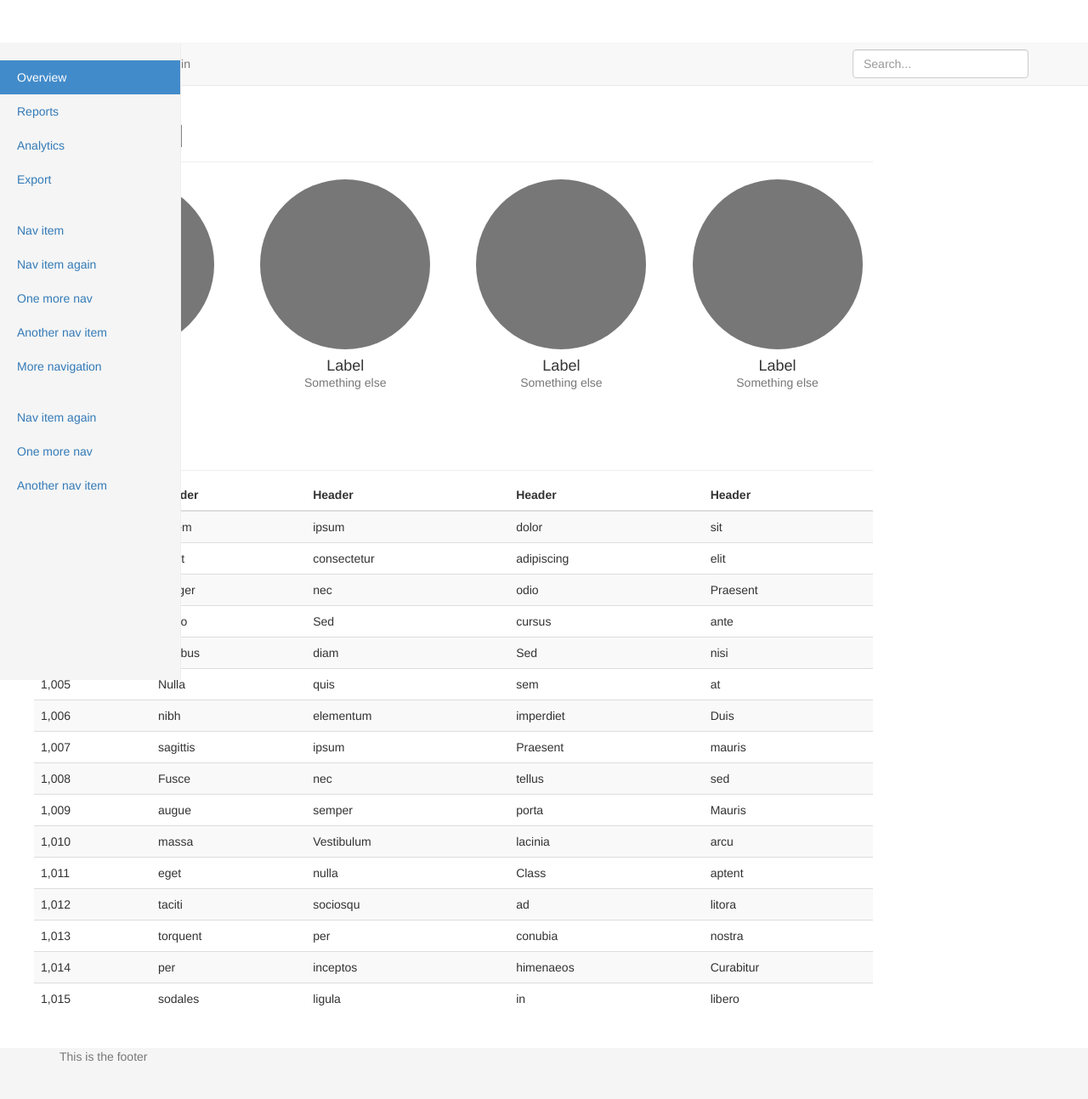
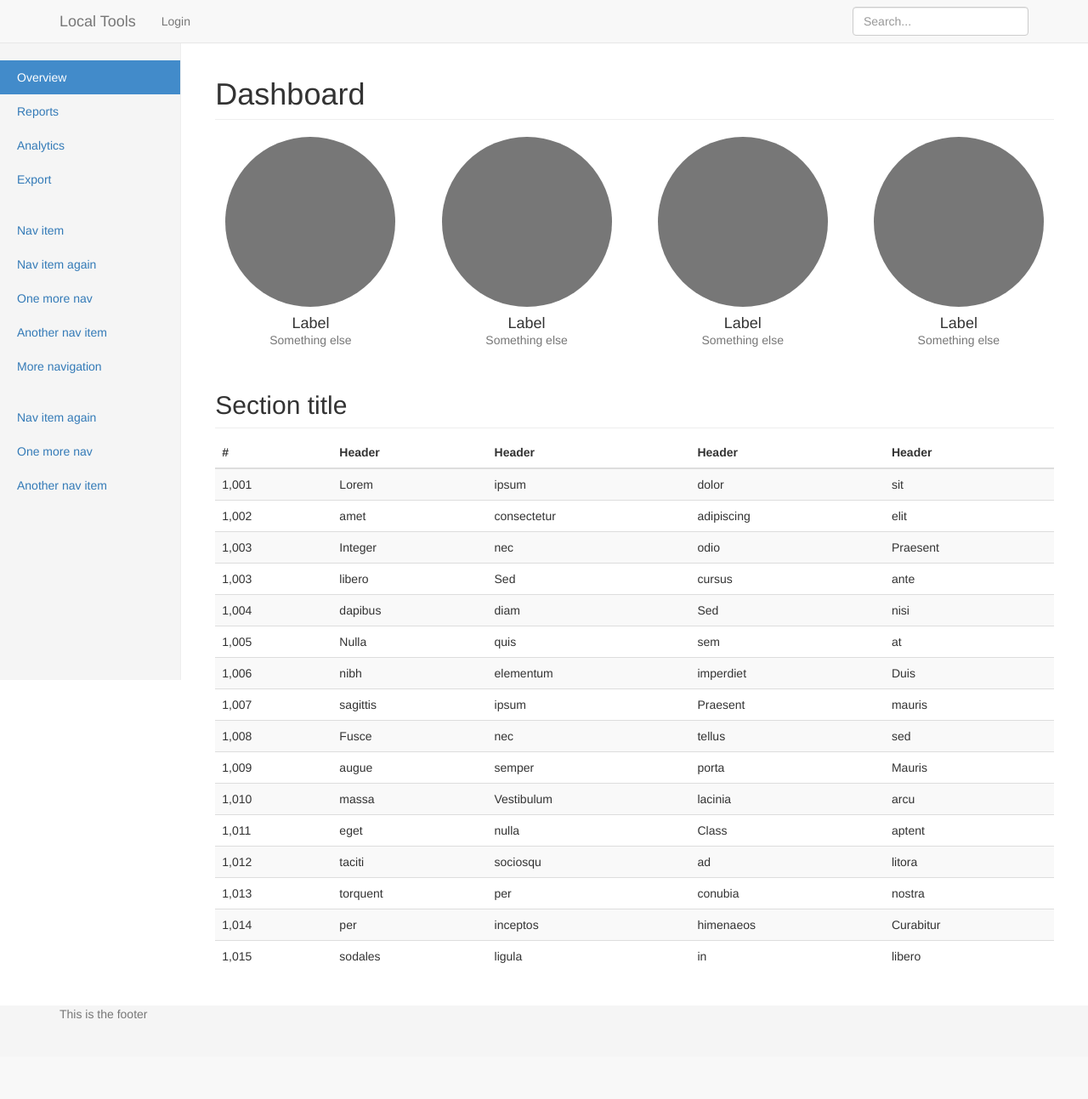
Before and after one commit to janton42/localtools, a Django app: page /informedvoter/ in a window 1280 px wide. Shown: the whole page at 85% size. After the commit the page ends 1199 px from the top, so only its background shows below. Run offline with Django 4.2, Linux system fonts and the light colour scheme; some libraries are stand-ins or nearby versions.

Commit message:
dashboard looks almost exactly like the template

```diff
--- a/static/styles/style.css
+++ b/static/styles/style.css
@@ -6,7 +6,6 @@ html {
 }
 
 body {
-  padding-top: 70px;
   margin-bottom: 60px;
 }
 
@@ -22,16 +21,6 @@ body {
   padding: 40px 15px;
   text-align: center;
 }
-
-/* Move down content because we have a fixed navbar that is 50px tall */
-body {
-  padding-top: 50px;
-}
-
-
-/*
- * Global add-ons
- */
 
 .sub-header {
   padding-bottom: 10px;
--- a/templates/informedvoter/index.html
+++ b/templates/informedvoter/index.html
@@ -23,7 +23,7 @@
             <li><a href="">Another nav item</a></li>
           </ul>
         </div>
-        <div class="col-sm-9 col-md-10 main">
+        <div class="col-sm-9 col-sm-offset-3 col-md-10 col-md-offset-2 main">
           <h1 class="page-header">Dashboard</h1>
 
           <div class="row placeholders">
```
